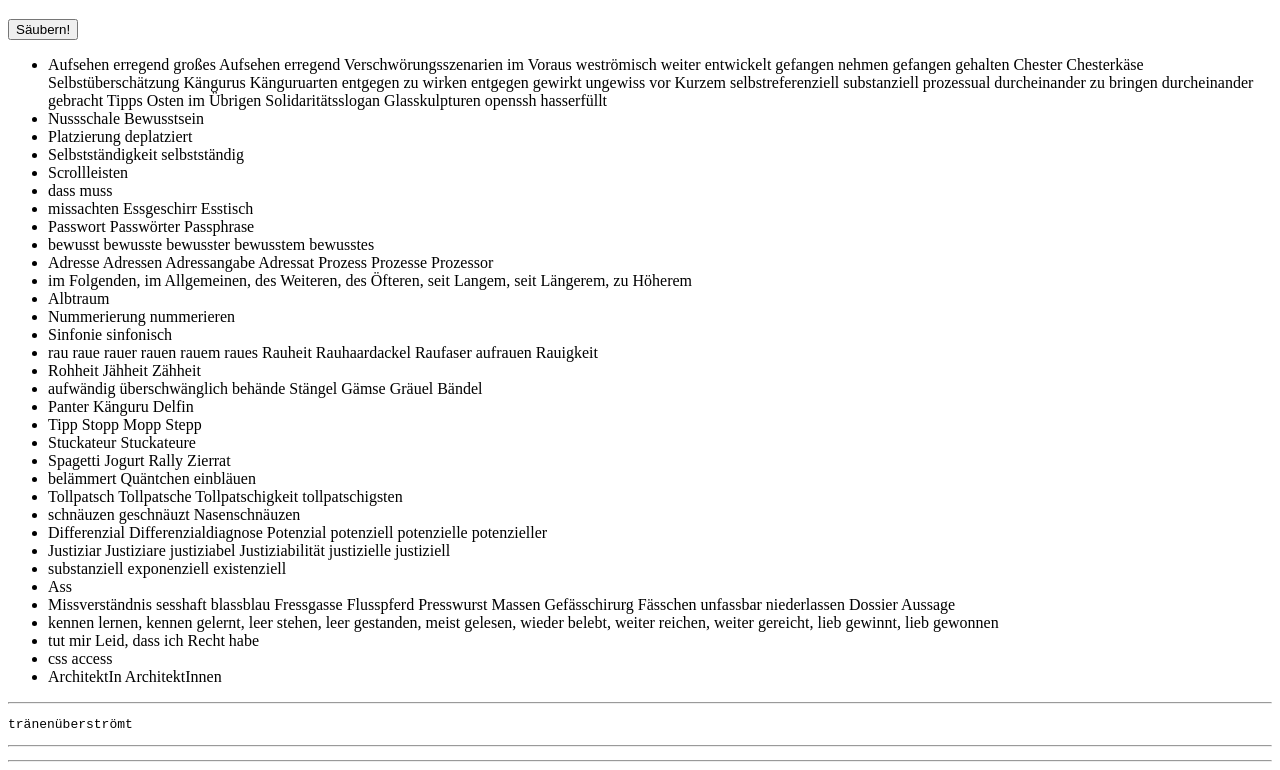
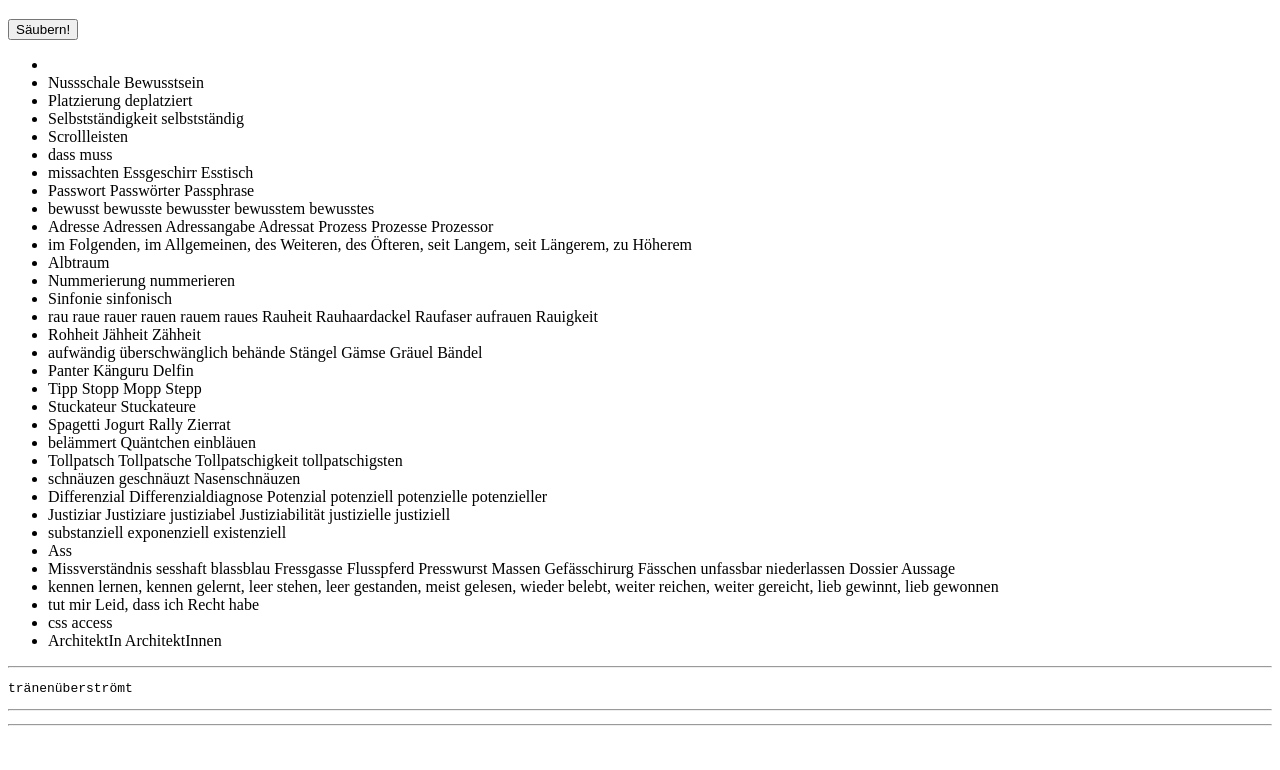
Before and after one commit to BertramScharpf/rechtschreib, a plain HTML site: page examples.html in a window 1280 px wide. Shown: the part 61-831 px from the top of the page. After the commit the page ends 800 px from the top, so only its background shows below. Drawn offline with Linux system fonts and the light colour scheme.

Commit message:
Versionsnummer

```diff
--- a/examples.html
+++ b/examples.html
@@ -234,27 +234,6 @@ function endecode_versuch() {
 
 <ul>
 <li>
-Aufsehen erregend großes Aufsehen erregend
-Verschwörungsszenarien
-im Voraus
-weströmisch
-weiter entwickelt
-gefangen nehmen gefangen gehalten
-Chester Chesterkäse
-Selbstüberschätzung
-Kängurus Känguruarten
-entgegen zu wirken entgegen gewirkt
-ungewiss
-vor Kurzem
-selbstreferenziell substanziell
-prozessual
-durcheinander zu bringen durcheinander gebracht
-Tipps
-Osten
-im Übrigen
-Solidaritätsslogan Glasskulpturen
-openssh
-hasserfüllt
 </li>
 <li><a title="Nussschale">Nussschale</a> Bewusstsein</li>
 <li>Platzierung deplatziert</li>
--- a/firefox/package.json
+++ b/firefox/package.json
@@ -1,7 +1,7 @@
 {
   "title": "Rechtschreib",
   "name": "rechtschreib-bs",
-  "version": "0.2.0",
+  "version": "0.3.0",
   "description": "Turn German content into traditional orthography",
   "icon": "resource://rechtschreib-bs/data/gruen-32.png",
   "homepage": "https://github.com/BertramScharpf/rechtschreib",
```
Also changed, not shown: 1 other file.
